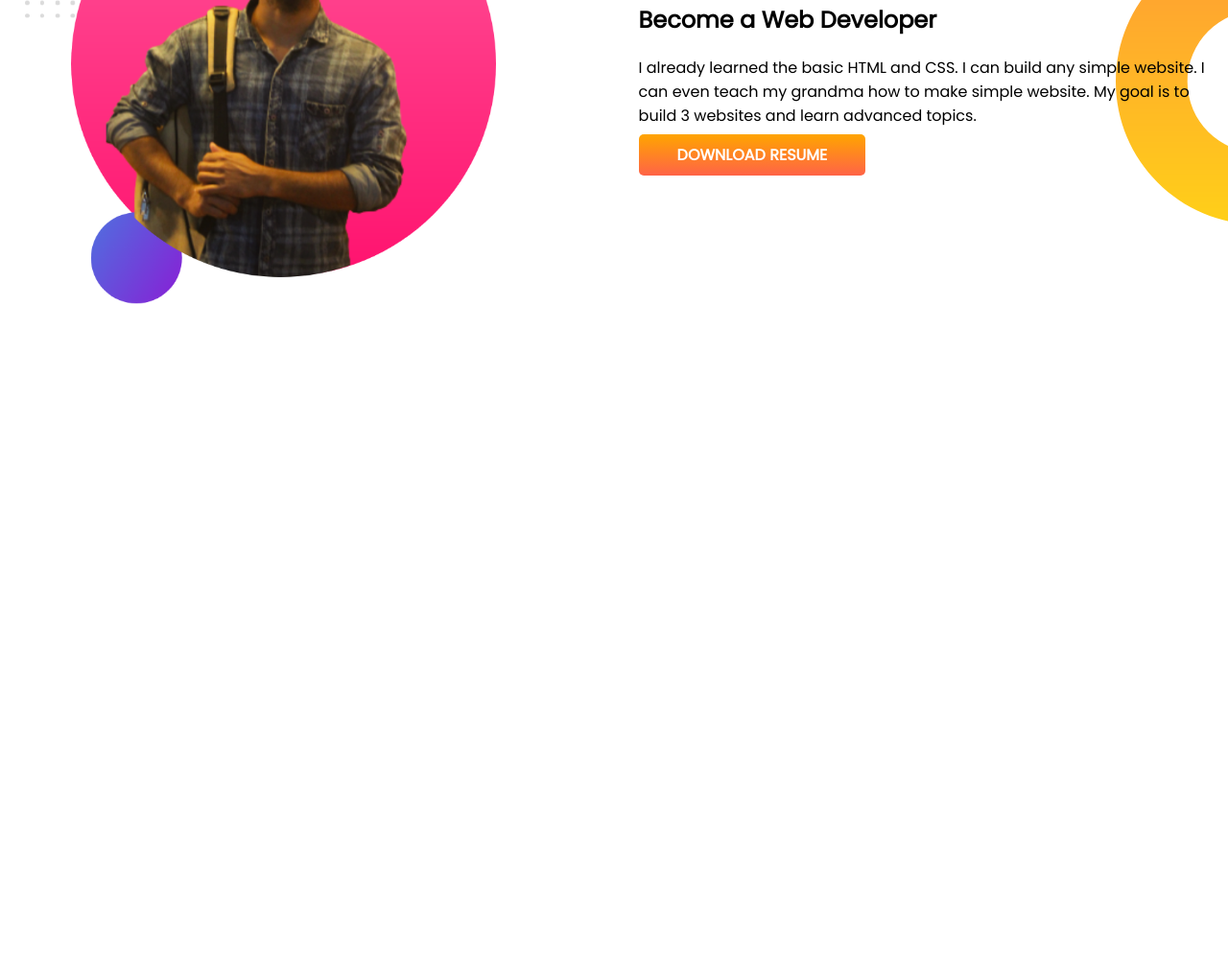
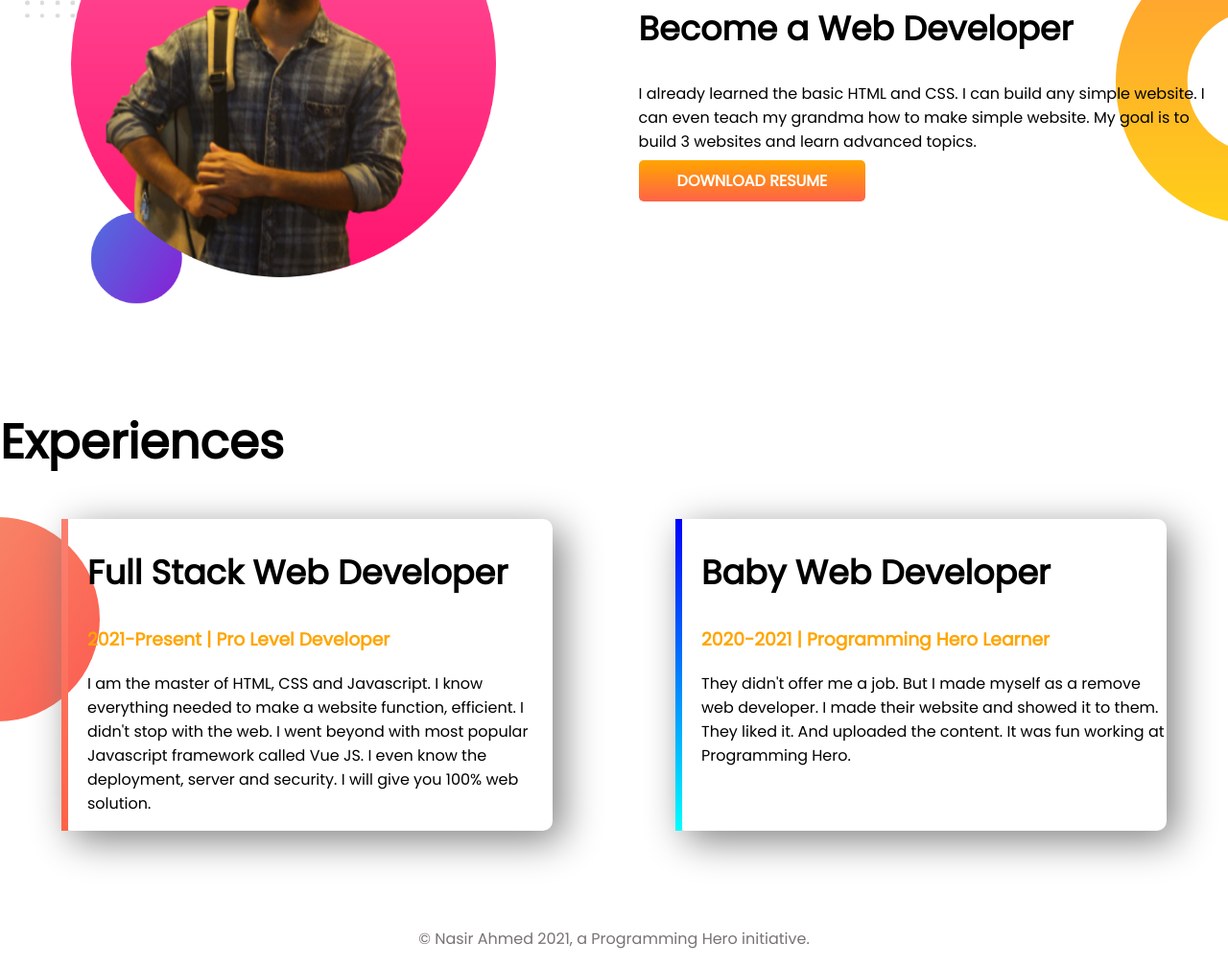
Before and after one commit to nasir35/my-portfolio, a plain HTML site: page index.html in a window 1280 px wide. Shown: the part 750-1757 px from the top of the page at 96% size. Before the commit the page ends 1174 px from the top, so only its background shows below. Drawn offline with Linux system fonts and the light colour scheme.

Commit message:
portfolio all content uploaded

```diff
--- a/index.html
+++ b/index.html
@@ -13,7 +13,7 @@
 </head>
 
 <body>
-    <section id="top-banner">
+    <section class="top-banner flexible-container">
         <div class="half-width">
             <h1>Welcome To</h1>
             <h1><span class="name-color">Nasir Ahmed</span> World</h1>
@@ -25,7 +25,7 @@
                 <img src="images/my-bg.png" alt="My Image">
             </div>
     </section>
-    <section id="dream-big">
+    <section class="dream-big flexible-container">
         <div class="half-width">
             <img src="images/my-bg2.png" alt="My Image">
         </div>
@@ -36,6 +36,24 @@
             <a class="hire-me-btn" href="#" target="blank">DOWNLOAD RESUME</a>
         </div>
     </section>
+    <section id="experience-area">
+        <h1>Experiences</h1>
+        <div class="flexible-container">
+            <div class="experience-item" id="full-web-dev">
+                <h2>Full Stack Web Developer</h2>
+                <h3 class="name-color">2021-Present | Pro Level Developer</h3>
+                <p>I am the master of HTML, CSS and Javascript. I know everything needed to make a website function, efficient. I didn't stop with the web. I went beyond with most popular Javascript framework called Vue JS. I even know the deployment, server and security. I will give you 100% web solution.</p>
+            </div>
+            <div class="experience-item" id="baby-web-dev">
+                <h2>Baby Web Developer</h2>
+                <h3 class="name-color">2020-2021 | Programming Hero Learner</h3>
+                <p>They didn't offer me a job. But I made myself as a remove web developer. I made their website and showed it to them. They liked it. And uploaded the content. It was fun working at Programming Hero.</p>
+            </div>
+        </div>
+    </section>
+    <footer>
+        <p>© Nasir Ahmed 2021, a Programming Hero initiative.</p>
+    </footer>
 </body>
 
 </html>
--- a/style.css
+++ b/style.css
@@ -5,10 +5,13 @@ body{
 h1{
     font-size: 50px;
 }
+h2{
+    font-size: 35px;
+}
 .name-color{
     color: orange;
 }
-section{
+.flexible-container{
     display: flex;
     margin-bottom: 100px;
 }
@@ -27,12 +30,37 @@ section{
     font-weight: 700;
     color: white;
 }
-#top-banner{
+.top-banner{
     background-image: url(images/top-banner.png);
     background-repeat: no-repeat;
 }
-#dream-big{
+.dream-big{
     background-image: url(images/dream-bg.png);
     background-repeat: no-repeat;
     background-position: right;
 }
+#experience-area{
+    background-image: url(images/exp-bg.png);
+    background-repeat: no-repeat;
+    background-position: left;
+}
+.experience-item{
+    box-shadow: 10px 10px 40px gray;
+    width: 40%;
+    margin-left: 5%;
+    margin-right: 5%;
+    border-radius: 10px;
+    padding-left: 20px;
+}
+#full-web-dev{
+    border-image: linear-gradient(salmon,tomato) 1;
+    border-left: 7px solid;
+}
+#baby-web-dev{
+    border-image: linear-gradient(blue,cyan) 1;
+    border-left: 7px solid;
+}
+footer{
+    text-align: center;
+    color: rgb(121, 115, 115);
+}
```
